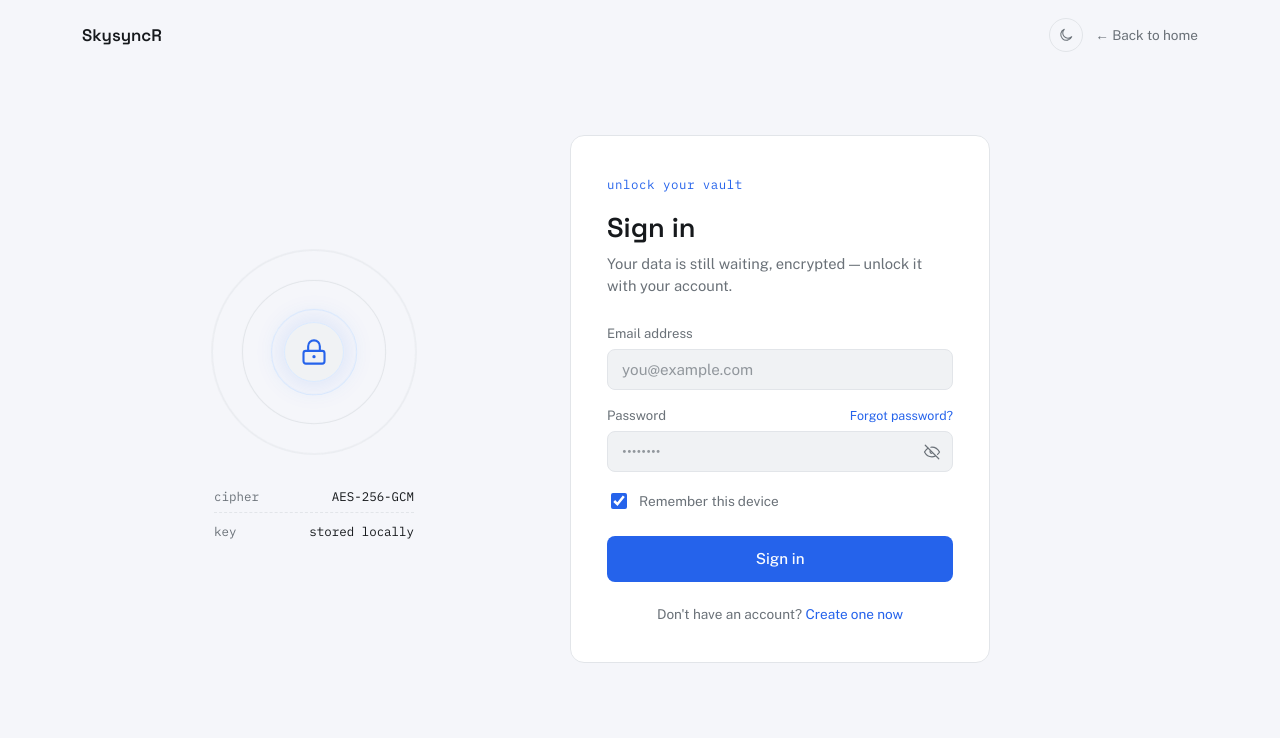
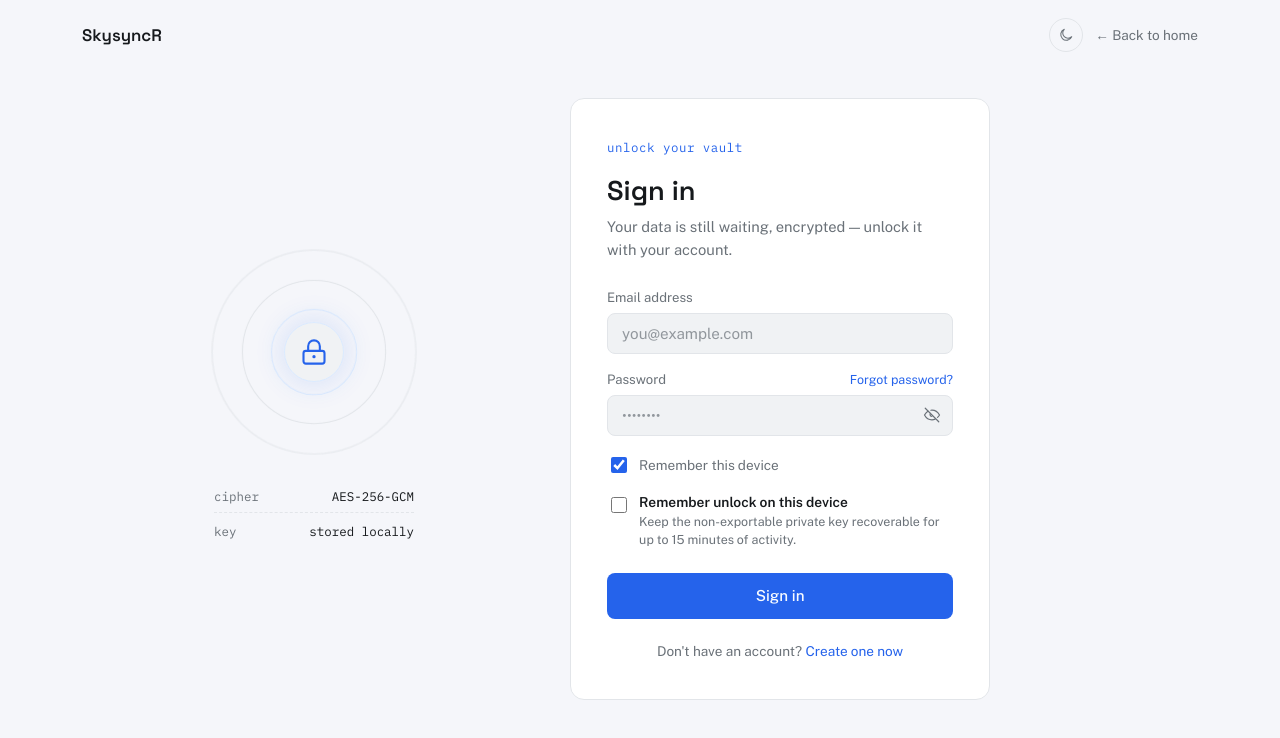
Before and after one commit to B4rtekk1/SkysyncR, a React (Vite) app in the folder frontend/web/: page /login in a window 1280 px wide. Shown: the top 738 px of the page. Built offline with nearby package versions, Linux system fonts and the light colour scheme; no server answers.

Commit message:
feat: add 'Remember unlock on this device' functionality with UI updates and persistence control

```diff
--- a/frontend/web/src/crypto/storage.ts
+++ b/frontend/web/src/crypto/storage.ts
@@ -9,14 +9,15 @@ const ACTIVE_PRIVATE_KEY_CLEARED_EVENT = 'skysyncr:active-private-key-cleared'
 type ActivePrivateKeySession = {
   userId: string
   privateKey: CryptoKey
+  persistAcrossReloads: boolean
 }
 
-type PersistedActivePrivateKeySession = ActivePrivateKeySession & {
+type PersistedActivePrivateKeySession = Omit<ActivePrivateKeySession, 'persistAcrossReloads'> & {
   expiresAt: number
 }
 
 type StoreActivePrivateKeyOptions = {
-  persist?: 'await' | 'background'
+  persist?: boolean | 'await' | 'background'
 }
 
 let activePrivateKeySession: ActivePrivateKeySession | null = null
@@ -53,11 +54,11 @@ function notifyActivePrivateKeyCleared(userId: string | null) {
   )
 }
 
-function resetIdleTimeout({ persist = true }: { persist?: boolean } = {}) {
+function resetIdleTimeout() {
   clearIdleTimeout()
   if (!activePrivateKeySession || typeof window === 'undefined') return
 
-  if (persist) {
+  if (activePrivateKeySession.persistAcrossReloads) {
     void persistActivePrivateKeySession(activePrivateKeySession)
   }
 
@@ -115,6 +116,7 @@ async function loadPersistedActivePrivateKeySession(
   return {
     userId: stored.userId,
     privateKey: stored.privateKey,
+    persistAcrossReloads: true,
   }
 }
 
@@ -189,9 +191,16 @@ export async function storeActivePrivateKey(
     throw new Error('Active private keys must be imported as non-extractable.')
   }
 
-  activePrivateKeySession = { userId, privateKey }
+  const persistAcrossReloads = Boolean(options.persist)
+  activePrivateKeySession = { userId, privateKey, persistAcrossReloads }
   installLifecycleListeners()
-  resetIdleTimeout({ persist: false })
+  resetIdleTimeout()
+
+  if (!persistAcrossReloads) {
+    await clearPersistedActivePrivateKeys().catch(() => {
+    })
+    return
+  }
 
   const persistSession = persistActivePrivateKeySession(activePrivateKeySession).catch(() => {
   })
--- a/frontend/web/src/css/login/form.css
+++ b/frontend/web/src/css/login/form.css
@@ -178,6 +178,32 @@
   accent-color: var(--signal);
 }
 
+.checkbox--stacked {
+  align-items: flex-start;
+}
+
+.checkbox--stacked input {
+  margin-top: 3px;
+  flex: 0 0 auto;
+}
+
+.checkbox--stacked span {
+  display: grid;
+  gap: 3px;
+}
+
+.checkbox--stacked strong {
+  color: var(--paper);
+  font-size: 0.86rem;
+  font-weight: 600;
+}
+
+.checkbox--stacked small {
+  color: var(--mist);
+  font-size: 0.78rem;
+  line-height: 1.45;
+}
+
 .recovery-key {
   margin: 0 0 12px;
   padding: 14px;
--- a/frontend/web/src/pages/login/LoginForm.tsx
+++ b/frontend/web/src/pages/login/LoginForm.tsx
@@ -33,6 +33,7 @@ function LoginForm() {
   const [email, setEmail] = useState(() => pendingVerificationEmail ?? '')
   const [password, setPassword] = useState('')
   const [remember, setRemember] = useState(true)
+  const [rememberUnlock, setRememberUnlock] = useState(false)
   const [loading, setLoading] = useState(false)
   const [resendStatus, setResendStatus] = useState<'idle' | 'sending' | 'sent' | 'error'>('idle')
   const [pendingResendStatus, setPendingResendStatus] = useState<'idle' | 'sending' | 'sent' | 'error'>('idle')
@@ -201,7 +202,9 @@ function LoginForm() {
         return
       }
 
-      await storeActivePrivateKey(user.id, privateKey, { persist: 'background' })
+      await storeActivePrivateKey(user.id, privateKey, {
+        persist: rememberUnlock ? 'background' : false,
+      })
       setUnlockedVaultSession({ user, privateKey })
 
       clearPendingVerificationEmail()
@@ -334,6 +337,18 @@ function LoginForm() {
             <span>Remember this device</span>
           </label>
 
+          <label className="checkbox checkbox--stacked">
+            <input
+                type="checkbox"
+                checked={rememberUnlock}
+                onChange={(e) => setRememberUnlock(e.target.checked)}
+            />
+            <span>
+              <strong>Remember unlock on this device</strong>
+              <small>Keep the non-exportable private key recoverable for up to 15 minutes of activity.</small>
+            </span>
+          </label>
+
           {error && (
               <div className="auth-form__error" role="alert">
                 <strong>{error.title}</strong>
--- a/frontend/web/src/pages/register/RegisterForm.tsx
+++ b/frontend/web/src/pages/register/RegisterForm.tsx
@@ -29,6 +29,7 @@ function RegisterForm() {
   const [passwordFocused, setPasswordFocused] = useState(false)
   const [showPassword, setShowPassword] = useState(false)
   const [showConfirmPassword, setShowConfirmPassword] = useState(false)
+  const [rememberUnlock, setRememberUnlock] = useState(false)
   const [recoveryKey, setRecoveryKey] = useState<string | null>(null)
   const [verificationEmail, setVerificationEmail] = useState('')
   const [recoveryKeyCopied, setRecoveryKeyCopied] = useState(false)
@@ -140,7 +141,9 @@ function RegisterForm() {
 
       await storeEncryptedPrivateKey(userId, encryptedPrivateKey)
       const activePrivateKey = await decryptPrivateKey(encryptedPrivateKey, password)
-      await storeActivePrivateKey(userId, activePrivateKey)
+      await storeActivePrivateKey(userId, activePrivateKey, {
+        persist: rememberUnlock ? 'background' : false,
+      })
 
       setRecoveryKey(nextRecoveryKey)
       setVerificationEmail(normalizedEmail)
@@ -368,6 +371,18 @@ function RegisterForm() {
             </div>
           </label>
 
+          <label className="checkbox checkbox--stacked">
+            <input
+                type="checkbox"
+                checked={rememberUnlock}
+                onChange={(e) => setRememberUnlock(e.target.checked)}
+            />
+            <span>
+              <strong>Remember unlock on this device</strong>
+              <small>Keep the non-exportable private key recoverable for up to 15 minutes of activity.</small>
+            </span>
+          </label>
+
           {error && (
               <div className="auth-form__error" role="alert">
                 <strong>{error.title}</strong>
```
Also changed, not shown: 2 other files (tests, documents, lock files or other folders).
